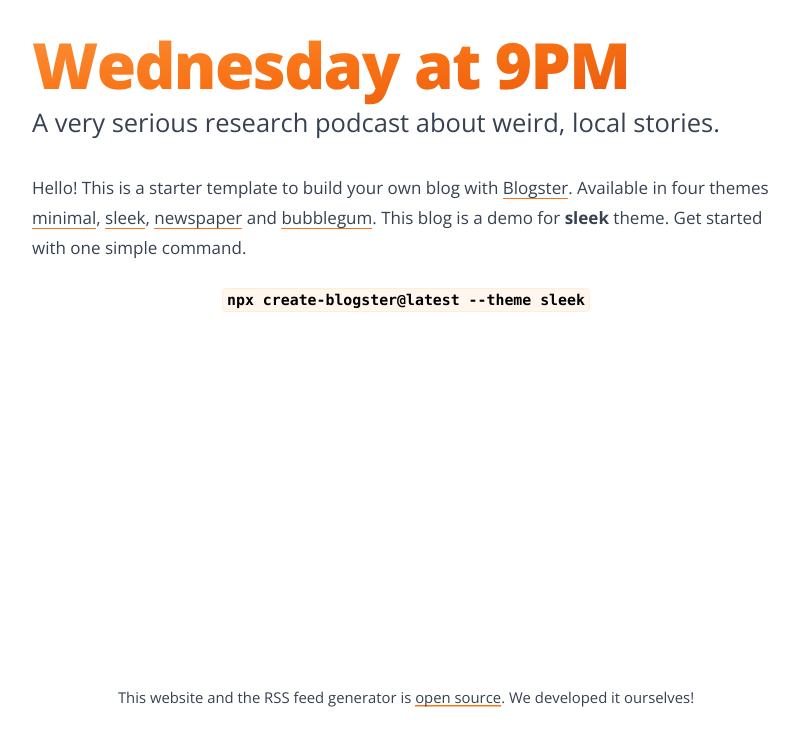
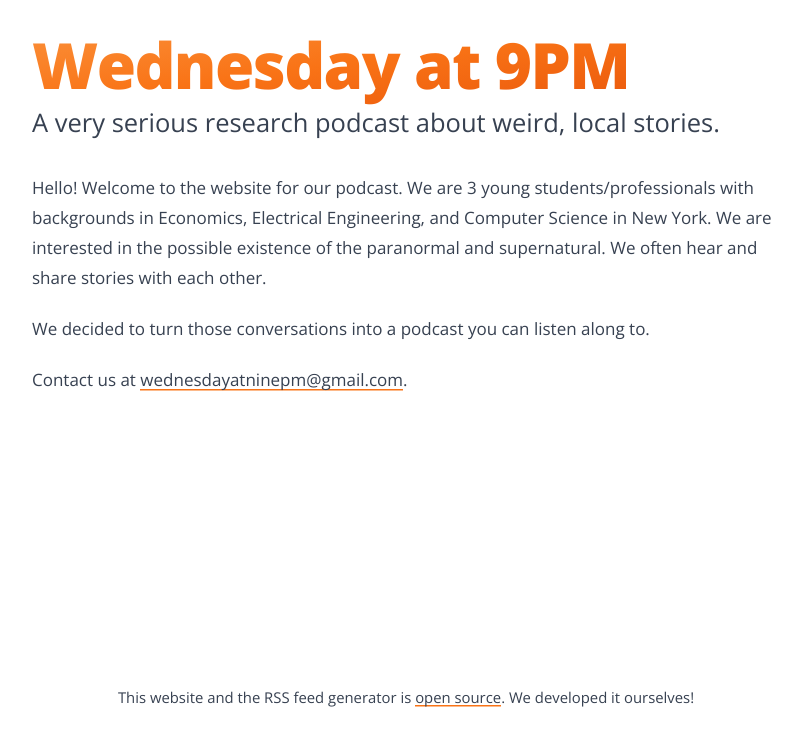
Before and after one commit to Apexal/wednesdayatninepm, an Astro site: page / in a window 1280 px wide. Shown: the part 69-800 px from the top of the page, without its empty margins (234-1045 px from the left). Built offline with nearby package versions, Linux system fonts and the light colour scheme; Astro itself is replaced by a stand-in of ours.

Commit message:
Fix index page

```diff
--- a/src/components/Intro.astro
+++ /dev/null
@@ -1,34 +0,0 @@
----
-import { PODCAST_TITLE, PODCAST_TAGLINE } from "src/config";
----
-
-<section class="mb-8">
-  <div class="mb-4">
-    <h1
-      class="font-extrabold text-5xl md:text-6xl tracking-tight pt-4 pb-2 overflow-hidden"
-    >
-      <span
-        class="bg-gradient-to-br from-[#fb923c] via-[#f97316] to-[#ea580c] dark:from-primary-main dark:via-primary-main dark:to-primary-main bg-clip-text text-transparent"
-      >
-        {PODCAST_TITLE}
-      </span>
-    </h1>
-    <p class="text-2xl pb-4">{PODCAST_TAGLINE}</p>
-  </div>
-  <div>
-    <p class="mb-5">
-      Hello! This is a starter template to build your own blog with
-      <a href={"https://github.com/flexdinesh/blogster"} target="_blank">Blogster</a>.
-      Available in four themes
-      <a href={"https://blogster-minimal.netlify.app"} target="_blank">minimal</a>,
-      <a href={"https://blogster-sleek.netlify.app"} target="_blank">sleek</a>,
-      <a href={"https://blogster-newspaper.netlify.app"} target="_blank">newspaper</a> and
-      <a href={"https://blogster-bubblegum.netlify.app"} target="_blank">bubblegum</a>.
-      This blog is a demo for <strong>sleek</strong> theme.
-      Get started with one simple command.
-    </p>
-    <p class="text-center whitespace-nowrap overflow-auto">
-      <code class="py-1 px-2">npx create-blogster@latest --theme sleek</code>
-    </p>
-  </div>
-</section>
--- a/src/layouts/PageLayout.astro
+++ b/src/layouts/PageLayout.astro
@@ -44,7 +44,7 @@ const { title } = Astro.props;
   >
     <Header />
     <main id="main">
-      <slot name="main" />
+      <slot />
     </main>
     <Footer />
     <style>
--- a/src/pages/episodes.astro
+++ b/src/pages/episodes.astro
@@ -13,7 +13,7 @@ const sortedEpisodeEntries = publishedEpisodeEntries.sort(
 ---
 
 <PageLayout title="Episodes">
-  <section slot="main">
+  <section>
     <ul>
       {
         sortedEpisodeEntries.map(({ slug, data: episode}) => {
--- a/src/pages/episodes/[slug].astro
+++ b/src/pages/episodes/[slug].astro
@@ -67,28 +67,37 @@ const coverArtURL = getEpisodeCoverArtPath(slug);
     <Header />
     <main id="main">
       <section class="prose max-w-none prose-sleek">
+        <div class="overflow-hidden h-[350px] max-w-3xl flex items-center relative rounded-lg">
+          {
+            coverArtURL && (
+              <img
+                class="absolute pointer-events-none -top-1/2 left-0 w-full h-auto opacity-20 rounded-lg"
+                src={coverArtURL}
+                alt="Cover art for the episode"
+              />
+            )
+          }
+          <div class="z-10 flex-1 px-10">
             <h1 class="m-0 mb-[0.25em]">{episode.title}</h1>
             <time class="block mb-[2em] text-text-muted">Episode {episode.episodeNumber} | {formattedDate}</time>
 
             <blockquote>
+              <p>
                 <strong>{EPISODE_PREFACE}</strong>
+                <br>{" "}
                 {episode.tagline}
+              </p>
             </blockquote>
+          </div>
+
+        </div>
 
         <astro-player
           class="z-10"
           data-title={episode.title}
           data-audio-url={audioURL}
           data-cover-art-url={coverArtURL}></astro-player>
-        {
-          coverArtURL && (
-            <img
-              class="rounded-lg border-2"
-              src={coverArtURL}
-              alt="Cover art for the episode"
-            />
-          )
-        }
+
         <Content />
 
         {
@@ -122,7 +131,7 @@ const coverArtURL = getEpisodeCoverArtPath(slug);
               <h2>Sources</h2>
 
               <ul>
-                {episode.sources.map(url => <li><a href={url}>{url}</a></li>)}
+                {episode.sources.map(url => <li><a target="_blank" href={url}>{url}</a></li>)}
               </ul>
             </div>
           )
--- a/src/pages/index.astro
+++ b/src/pages/index.astro
@@ -1,10 +1,28 @@
 ---
 import PageLayout from "../layouts/PageLayout.astro";
-import Intro from "../components/Intro.astro";
+import { PODCAST_TITLE, PODCAST_TAGLINE, PODCAST_EMAIL } from "src/config";
 ---
 
 <PageLayout>
-  <Fragment slot="main">
-    <Intro />
-  </Fragment>
+  <section class="mb-8">
+    <div class="mb-4">
+      <h1
+        class="font-extrabold text-5xl md:text-6xl tracking-tight pt-4 pb-2 overflow-hidden"
+      >
+        <span
+          class="bg-gradient-to-br from-[#fb923c] via-[#f97316] to-[#ea580c] dark:from-primary-main dark:via-primary-main dark:to-primary-main bg-clip-text text-transparent"
+        >
+          {PODCAST_TITLE}
+        </span>
+      </h1>
+      <p class="text-2xl pb-4">{PODCAST_TAGLINE}</p>
+    </div>
+    <div class="space-y-5">
+      <p >
+        Hello! Welcome to the website for our podcast. We are 3 young students/professionals with backgrounds in Economics, Electrical Engineering, and Computer Science in New York. We are interested in the possible existence of the paranormal and supernatural. We often hear and share stories with each other.
+      </p>
+      <p>We decided to turn those conversations into a podcast you can listen along to.</p>
+      <p>Contact us at <a href={"mailto:" + PODCAST_EMAIL}>{PODCAST_EMAIL}</a>.</p>
+    </div>
+  </section>
 </PageLayout>
```
Lines whose indentation alone changed are shown as unchanged.
